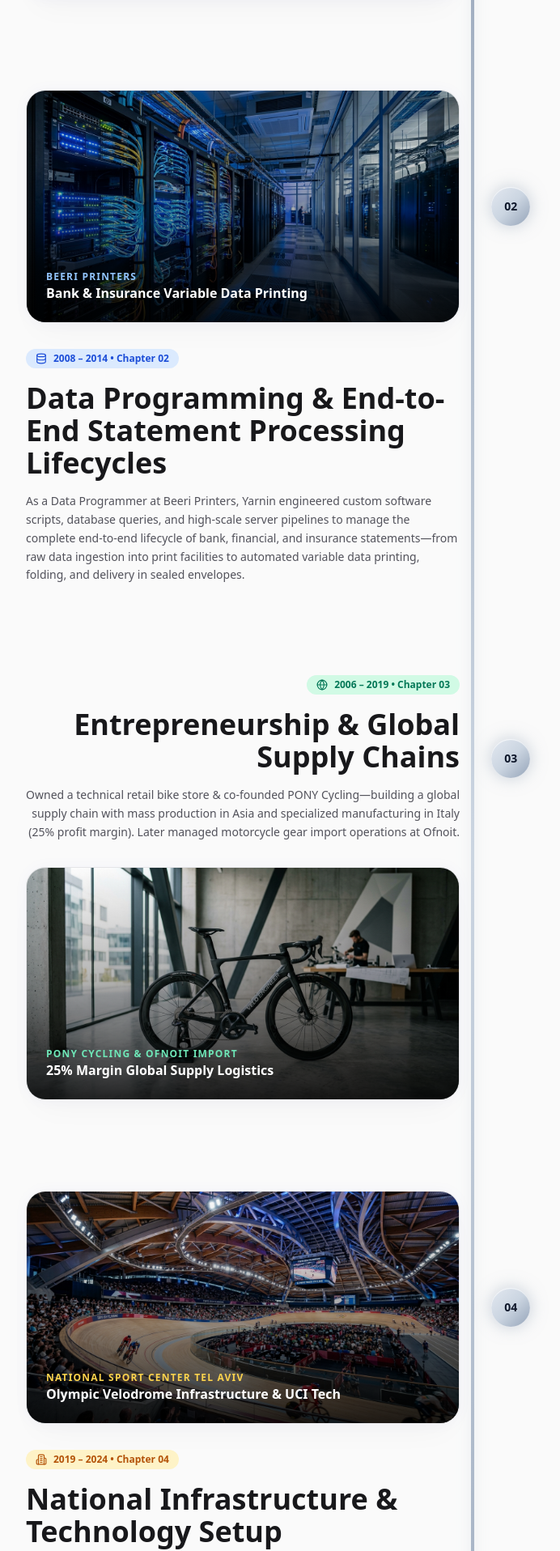
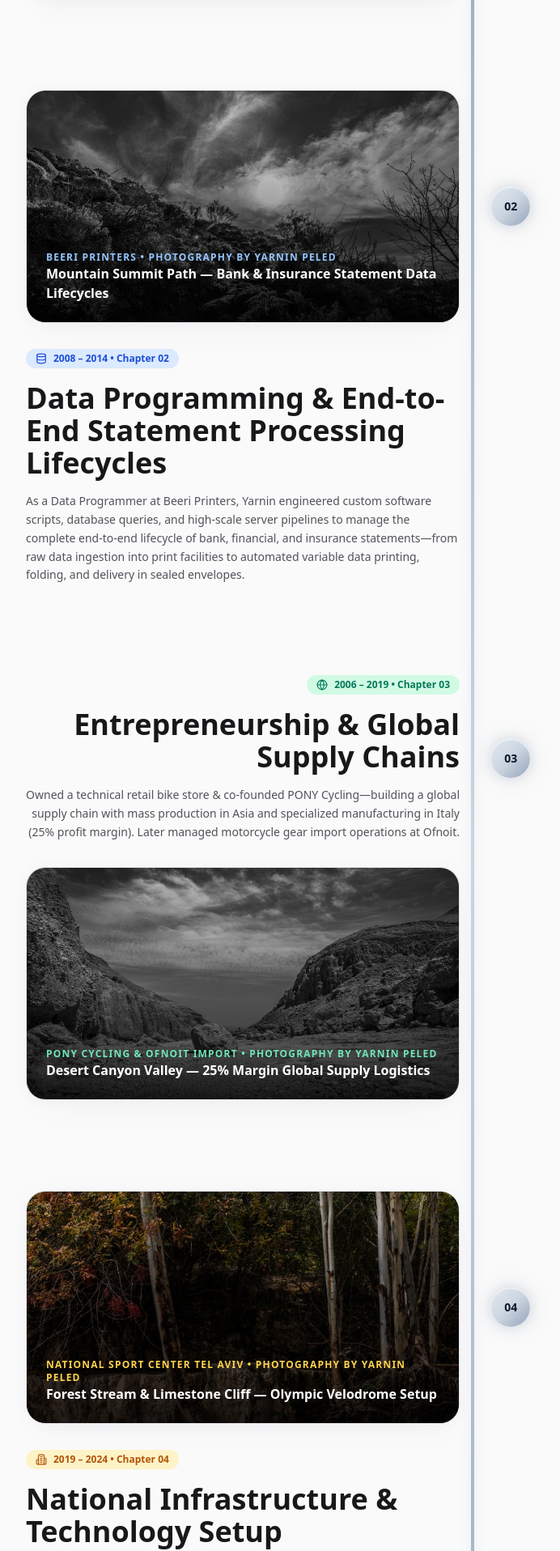
Before and after one commit to yarninp-tech/ponyapp-hub, a Next.js app: page / in a window 1280 px wide. Shown: the part 1288-3204 px from the top of the page at 81% size, without its empty margins (56-748 px from the left). Built offline with nearby package versions, Linux system fonts and the light colour scheme.

Commit message:
Replace 100% of photos on the homepage with Yarnin Peled authentic fine art photographs across all 5 silver thread journey chapters

```diff
--- a/app/page.tsx
+++ b/app/page.tsx
@@ -168,7 +168,7 @@ export default function HomePage() {
               </div>
             </div>
 
-            {/* Visual Photo Card - Featuring Yarnin's Authentic Golden Anemone Fine Art Photo */}
+            {/* Visual Photo Card - Yarnin's Authentic Photo 1: Golden Anemones */}
             <div className="md:col-span-6">
               <div className="relative h-72 rounded-3xl overflow-hidden shadow-2xl group editorial-card border-2 border-purple-500/20">
                 <Image
@@ -187,18 +187,18 @@ export default function HomePage() {
 
           {/* CHAPTER 02: Big Data & Systems Programming */}
           <div className="grid grid-cols-1 md:grid-cols-12 gap-8 items-center">
-            {/* Visual Photo Card */}
+            {/* Visual Photo Card - Yarnin's Authentic Photo 2: Mountain Summit Path B&W */}
             <div className="md:col-span-6 md:order-1 order-2">
               <div className="relative h-72 rounded-3xl overflow-hidden shadow-2xl group editorial-card border-2 border-blue-500/20">
                 <Image
-                  src="/images/server.jpg"
-                  alt="Data Programming & Statement Lifecycles at Beeri Printers"
+                  src="/images/yarnin_bw_mountain.jpg"
+                  alt="Mountain Summit Path B&W Fine Art Photography by Yarnin Peled"
                   fill
                   className="object-cover group-hover:scale-105 transition-transform duration-700"
                 />
                 <div className="absolute inset-0 bg-gradient-to-t from-black/85 via-black/30 to-transparent p-6 flex flex-col justify-end">
-                  <span className="text-xs font-bold text-blue-300 uppercase tracking-widest">Beeri Printers</span>
-                  <h3 className="text-base font-bold text-white">Bank & Insurance Variable Data Printing</h3>
+                  <span className="text-xs font-bold text-blue-300 uppercase tracking-widest">Beeri Printers • Photography by Yarnin Peled</span>
+                  <h3 className="text-base font-bold text-white">Mountain Summit Path — Bank & Insurance Statement Data Lifecycles</h3>
                 </div>
               </div>
             </div>
@@ -246,18 +246,18 @@ export default function HomePage() {
               </div>
             </div>
 
-            {/* Visual Photo Card */}
+            {/* Visual Photo Card - Yarnin's Authentic Photo 3: Desert Canyon B&W */}
             <div className="md:col-span-6">
               <div className="relative h-72 rounded-3xl overflow-hidden shadow-2xl group editorial-card border-2 border-emerald-500/20">
                 <Image
-                  src="/images/cycling.jpg"
-                  alt="Aerodynamic Cycling & Global Supply Chain Management"
+                  src="/images/yarnin_bw_desert.jpg"
+                  alt="Desert Canyon Valley B&W Photography by Yarnin Peled"
                   fill
                   className="object-cover group-hover:scale-105 transition-transform duration-700"
                 />
                 <div className="absolute inset-0 bg-gradient-to-t from-black/85 via-black/30 to-transparent p-6 flex flex-col justify-end">
-                  <span className="text-xs font-bold text-emerald-300 uppercase tracking-widest">PONY Cycling & Ofnoit Import</span>
-                  <h3 className="text-base font-bold text-white">25% Margin Global Supply Logistics</h3>
+                  <span className="text-xs font-bold text-emerald-300 uppercase tracking-widest">PONY Cycling & Ofnoit Import • Photography by Yarnin Peled</span>
+                  <h3 className="text-base font-bold text-white">Desert Canyon Valley — 25% Margin Global Supply Logistics</h3>
                 </div>
               </div>
             </div>
@@ -265,18 +265,18 @@ export default function HomePage() {
 
           {/* CHAPTER 04: National Infrastructure & Tel Aviv Velodrome */}
           <div className="grid grid-cols-1 md:grid-cols-12 gap-8 items-center">
-            {/* Visual Photo Card */}
+            {/* Visual Photo Card - Yarnin's Authentic Photo 4: Eucalyptus Forest Stream */}
             <div className="md:col-span-6 md:order-1 order-2">
               <div className="relative h-72 rounded-3xl overflow-hidden shadow-2xl group editorial-card border-2 border-amber-500/20">
                 <Image
-                  src="/images/velodrome.jpg"
-                  alt="Olympic Velodrome Architecture & Technology Setup"
+                  src="/images/yarnin_forest_stream.jpg"
+                  alt="Eucalyptus Forest Stream Fine Art Photography by Yarnin Peled"
                   fill
                   className="object-cover group-hover:scale-105 transition-transform duration-700"
                 />
                 <div className="absolute inset-0 bg-gradient-to-t from-black/85 via-black/30 to-transparent p-6 flex flex-col justify-end">
-                  <span className="text-xs font-bold text-amber-300 uppercase tracking-widest">National Sport Center Tel Aviv</span>
-                  <h3 className="text-base font-bold text-white">Olympic Velodrome Infrastructure & UCI Tech</h3>
+                  <span className="text-xs font-bold text-amber-300 uppercase tracking-widest">National Sport Center Tel Aviv • Photography by Yarnin Peled</span>
+                  <h3 className="text-base font-bold text-white">Forest Stream & Limestone Cliff — Olympic Velodrome Setup</h3>
                 </div>
               </div>
             </div>
@@ -341,7 +341,7 @@ export default function HomePage() {
               </div>
             </div>
 
-            {/* Visual Photo Card - Featuring Yarnin's Authentic Sunflowers Under Storm Sky Photo */}
+            {/* Visual Photo Card - Yarnin's Authentic Photo 5: Sunflowers under Storm Sky */}
             <div className="md:col-span-6">
               <div className="relative h-72 rounded-3xl overflow-hidden shadow-2xl group editorial-card border-2 border-indigo-500/40">
                 <Image
```
